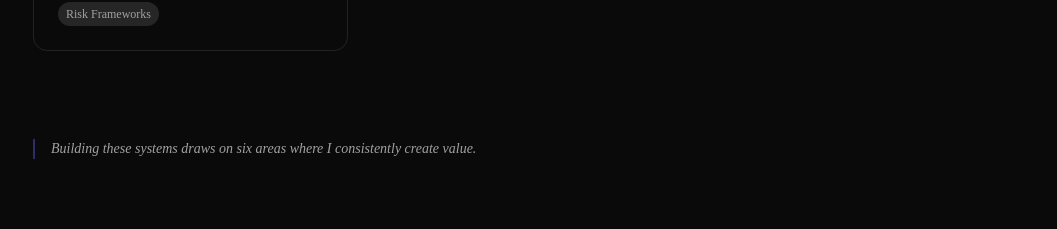
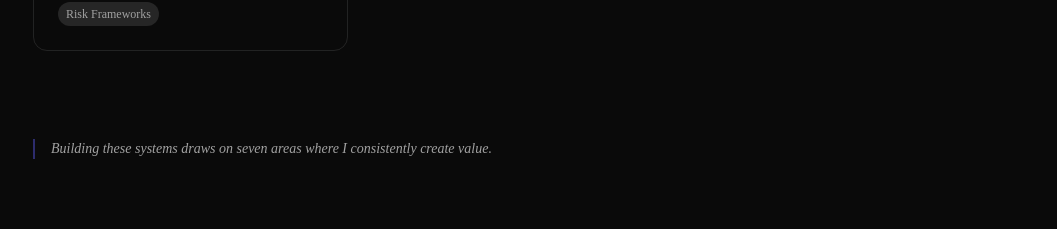
Before and after one commit to prasad-kavuri/prasad-portfolio, a Next.js app: page / in a window 1280 px wide. Shown: the part 7880-8109 px from the top of the page, without its empty margins (111-1168 px from the left). Built offline with nearby package versions, Linux system fonts and the light colour scheme.

Commit message:
Align homepage bridge copy to seven impact areas

```diff
--- a/src/app/page.tsx
+++ b/src/app/page.tsx
@@ -74,7 +74,7 @@ export default function Home() {
         <Architecture />
         <SectionBridge text="These systems represent that architecture in action — production implementations, not prototypes." />
         <Expertise />
-        <SectionBridge text="Building these systems draws on six areas where I consistently create value." />
+        <SectionBridge text="Building these systems draws on seven areas where I consistently create value." />
         <Experience />
         <SectionBridge text="Three of those roles became defining transformations — here's how they actually happened." />
         <CaseStudies />
```
